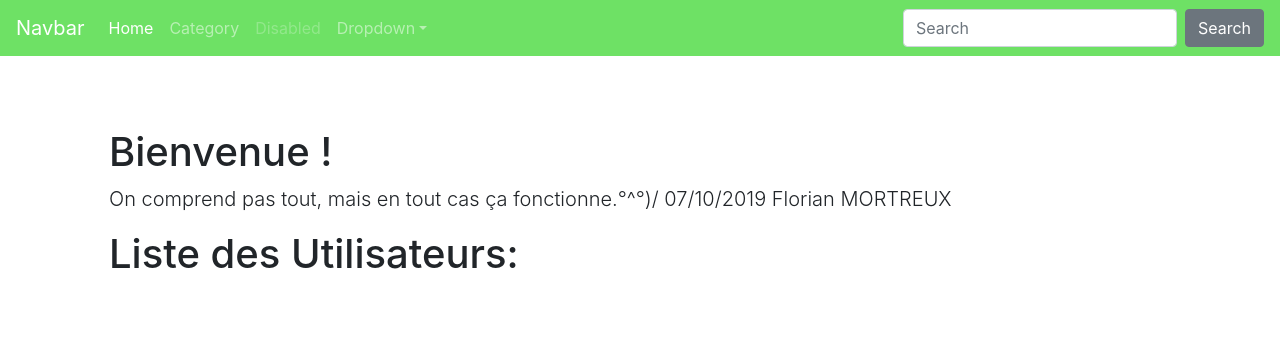
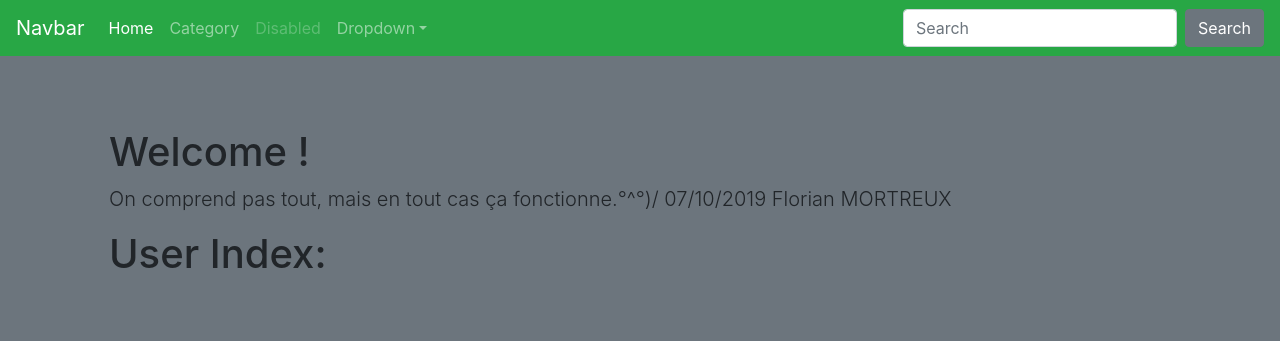
Before and after one commit to damonreborn/slamquizz, a Symfony app: template templates/user/user.html.twig in a window 1280 px wide. Shown: the top 341 px of the page. Run offline with Twig, Linux system fonts and the light colour scheme; the template is opened without the code that fills it, so the values that code supplies are empty; some libraries are stand-ins or nearby versions.

Commit message:
[Core] Ajout de la traduction

```diff
--- a/public/css/style.css
+++ b/public/css/style.css
@@ -1,5 +1,6 @@
 body {
   padding-top: 5rem;
+  background-color: #6c757d;
 }
 .starter-template {
   padding: 3rem 1.5rem;
--- a/templates/base.html.twig
+++ b/templates/base.html.twig
@@ -2,7 +2,7 @@
 <html>
     <head>
         <meta charset="UTF-8">
-        <title>{% block title %}Bienvenue!{% endblock %}</title>
+        <title>{% block title %}SlamQuizz{% endblock %}</title>
         {% block javascripts %}
             <script src="https://code.jquery.com/jquery-3.3.1.slim.min.js" integrity="sha384-q8i/X+965DzO0rT7abK41JStQIAqVgRVzpbzo5smXKp4YfRvH+8abtTE1Pi6jizo" crossorigin="anonymous"></script>
             <script src="https://cdnjs.cloudflare.com/ajax/libs/popper.js/1.14.7/umd/popper.min.js" integrity="sha384-UO2eT0CpHqdSJQ6hJty5KVphtPhzWj9WO1clHTMGa3JDZwrnQq4sF86dIHNDz0W1" crossorigin="anonymous"></script>
@@ -15,7 +15,7 @@
         {% endblock %}
     </head>
     <body>
-        <nav class="navbar navbar-expand-md navbar-dark fixed-top" style="background-color: #6EE165;">
+        <nav class="navbar navbar-expand-md navbar-dark fixed-top" style="background-color: #28a745;">
             <a class="navbar-brand" href="#">Navbar</a>
             <button class="navbar-toggler" type="button" data-toggle="collapse" data-target="#navbarsExampleDefault" aria-controls="navbarsExampleDefault" aria-expanded="false" aria-label="Toggle navigation">
                 <span class="navbar-toggler-icon"></span>
@@ -24,26 +24,26 @@
             <div class="collapse navbar-collapse" id="navbarsExampleDefault">
                 <ul class="navbar-nav mr-auto">
                     <li class="nav-item active">
-                        <a class="nav-link" href="#">Home <span class="sr-only">(current)</span></a>
+                        <a class="nav-link" href="#">{% trans %}Home {% endtrans %}<span class="sr-only">(current)</span></a>
                     </li>
                     <li class="nav-item">
-                        <a class="nav-link" href="{{ path('category_index') }}">Category</a>
+                        <a class="nav-link" href="{{ path('category_index') }}">{% trans %}Category{% endtrans %}</a>
                     </li>
                     <li class="nav-item">
-                        <a class="nav-link disabled" href="#" tabindex="-1" aria-disabled="true">Disabled</a>
+                        <a class="nav-link disabled" href="#" tabindex="-1" aria-disabled="true">{% trans %}Disabled{% endtrans %}</a>
                     </li>
                     <li class="nav-item dropdown">
                         <a class="nav-link dropdown-toggle" href="#" id="dropdown01" data-toggle="dropdown" aria-haspopup="true" aria-expanded="false">Dropdown</a>
                         <div class="dropdown-menu" aria-labelledby="dropdown01">
-                            <a class="dropdown-item" href="#">Action</a>
-                            <a class="dropdown-item" href="#">Another action</a>
-                            <a class="dropdown-item" href="#">Something else here</a>
+                            <a class="dropdown-item" href="#">{% trans %}Action{% endtrans %}</a>
+                            <a class="dropdown-item" href="#">{% trans %}Another action{% endtrans %}</a>
+                            <a class="dropdown-item" href="#">{% trans %}Something else here{% endtrans %}</a>
                         </div>
                     </li>
                 </ul>
                 <form class="form-inline my-2 my-lg-0">
-                    <input class="form-control mr-sm-2" type="text" placeholder="Search" aria-label="Search">
-                    <button class="btn btn-secondary my-2 my-sm-0" type="submit">Search</button>
+                    <input class="form-control mr-sm-2" type="text" placeholder="{{'Search'|trans}}" aria-label="Search">
+                    <button class="btn btn-secondary my-2 my-sm-0" type="submit">{% trans %}Search{% endtrans %}</button>
                 </form>
             </div>
         </nav>
@@ -51,8 +51,8 @@
         <main role="main" class="container">
 
         <div class="starter-template">
-            <h1>Bienvenue !</h1>
-            <p class="lead">On comprend pas tout, mais en tout cas ça fonctionne.°^°)/  07/10/2019 Florian MORTREUX
+            <h1>{% trans %}Welcome !{% endtrans %}</h1>
+            <p class="lead">{% trans %}On comprend pas tout, mais en tout cas ça fonctionne.°^°)/  07/10/2019 Florian MORTREUX{% endtrans %}
             </p>
             {% block body %}{% endblock %}
         </div>
--- a/templates/category/_delete_form.html.twig
+++ b/templates/category/_delete_form.html.twig
@@ -1,5 +1,5 @@
 <form method="post" action="{{ path('category_delete', {'id': category.id}) }}" onsubmit="return confirm('Are you sure you want to delete this item?');">
     <input type="hidden" name="_method" value="DELETE">
     <input type="hidden" name="_token" value="{{ csrf_token('delete' ~ category.id) }}">
-    <button class="btn btn-outline-danger">Delete</button>
+    <button class="btn btn-outline-danger">{% trans %}Delete{% endtrans %}</button>
 </form>
--- a/templates/category/edit.html.twig
+++ b/templates/category/edit.html.twig
@@ -1,13 +1,13 @@
 {% extends 'base.html.twig' %}
 
-{% block title %}Edit Category{% endblock %}
+{% block title %}{% trans %}Edit Category{% endtrans %}{% endblock %}
 
 {% block body %}
-    <h1>Edit Category</h1>
+    <h1>{% trans %}Edit Category{% endtrans %}</h1>
 
     {{ include('category/_form.html.twig', {'button_label': 'Update'}) }}
 
-    <a  class="btn btn-outline-success" href="{{ path('category_index') }}">back to list</a>
+    <a  class="btn btn-outline-success" href="{{ path('category_index') }}">{% trans %}back to list{% endtrans %}</a>
 
     {{ include('category/_delete_form.html.twig') }}
 {% endblock %}
--- a/templates/category/index.html.twig
+++ b/templates/category/index.html.twig
@@ -3,7 +3,7 @@
 {% block title %}Category index{% endblock %}
 
 {% block body %}
-    <h1>Category index</h1>
+    <h1>{% trans %}Category index{% endtrans %}</h1>
 
     <table class="table">
         <thead class="thead-dark">
@@ -27,11 +27,11 @@
             </tr>
         {% else %}
             <tr>
-                <td colspan="4">no records found</td>
+                <td colspan="4">{% trans %}no records found{% endtrans %}</td>
             </tr>
         {% endfor %}
         </tbody>
     </table>
 
-    <a  class="btn btn-outline-success" href="{{ path('category_new') }}">Create new</a>
+    <a  class="btn btn-outline-success" href="{{ path('category_new') }}">{% trans %}Create new{% endtrans %}</a>
 {% endblock %}
--- a/templates/category/new.html.twig
+++ b/templates/category/new.html.twig
@@ -1,11 +1,11 @@
 {% extends 'base.html.twig' %}
 
-{% block title %}New Category{% endblock %}
+{% block title %}{% trans %}New Category{% endtrans %}{% endblock %}
 
 {% block body %}
-    <h1>Create new Category</h1>
+    <h1>{% trans %}Create new Category{% endtrans %}</h1>
 
     {{ include('category/_form.html.twig') }}
 
-    <a  class="btn btn-outline-success" href="{{ path('category_index') }}">back to list</a>
+    <a  class="btn btn-outline-success" href="{{ path('category_index') }}">{% trans %}back to list{% endtrans %}</a>
 {% endblock %}
--- a/templates/user/user.html.twig
+++ b/templates/user/user.html.twig
@@ -1,10 +1,10 @@
 {% extends 'base.html.twig' %}
 
-{% block title %}Liste des Utilisateurs !{% endblock %}
+{% block title %}{% trans %}Users Index{% endtrans %}{% endblock %}
 
 {% block body %}
 
-<h1>Liste des Utilisateurs:</h1>
+<h1>{% trans %}User Index:{% endtrans %}</h1>
 
 <ul>
 
```
Also changed, not shown: templates/category/show.html.twig (+4 -4 lines), templates/default/index.html.twig (+6 -6 lines), 5 other files.
